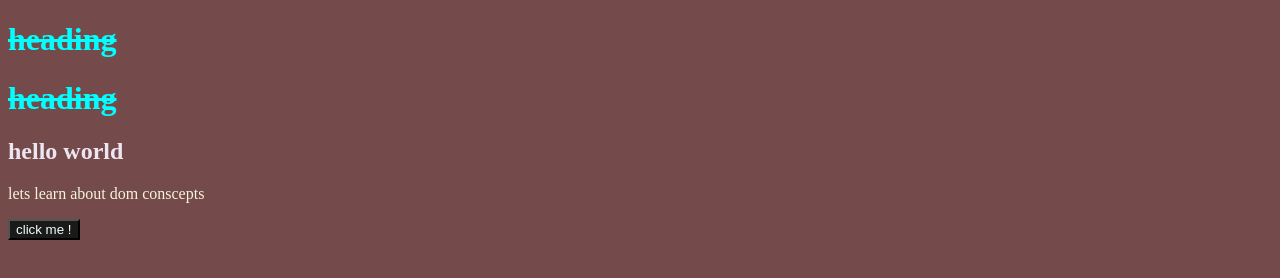
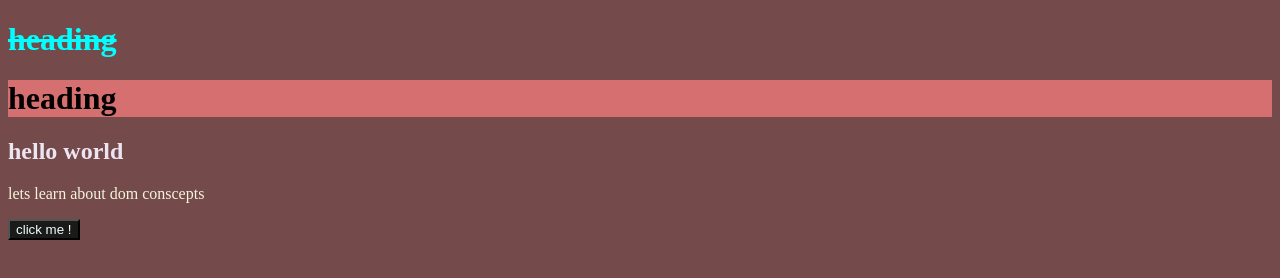
Before and after one commit to Shreevatsatg/javacript, a plain HTML site: page DOM.html in a window 1280 px wide. Drawn offline with Linux system fonts and the light colour scheme.

Commit message:
added dom manupulation files

```diff
--- a/DOM.css
+++ b/DOM.css
@@ -15,3 +15,8 @@ button{
 p{
     color: beige;
 }
+#box{
+    height: 100x;
+    background-color: rgb(214, 112, 112);
+
+}
--- a/DOM.html
+++ b/DOM.html
@@ -8,7 +8,7 @@
 </head>
 <body>
     <h1 class="heading"> heading </h1>
-    <h1 class="heading"> heading </h1>
+    <h1 id="box"> heading </h1>
     <h2>hello world</h2>
     <p>lets learn about dom conscepts</p>
     <button>click me !</button>
```
